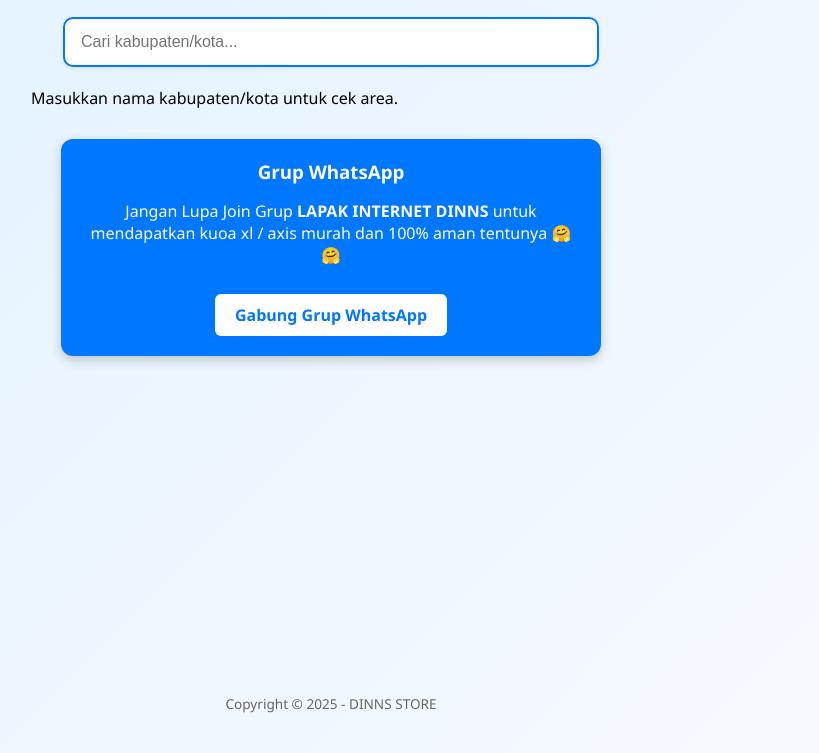
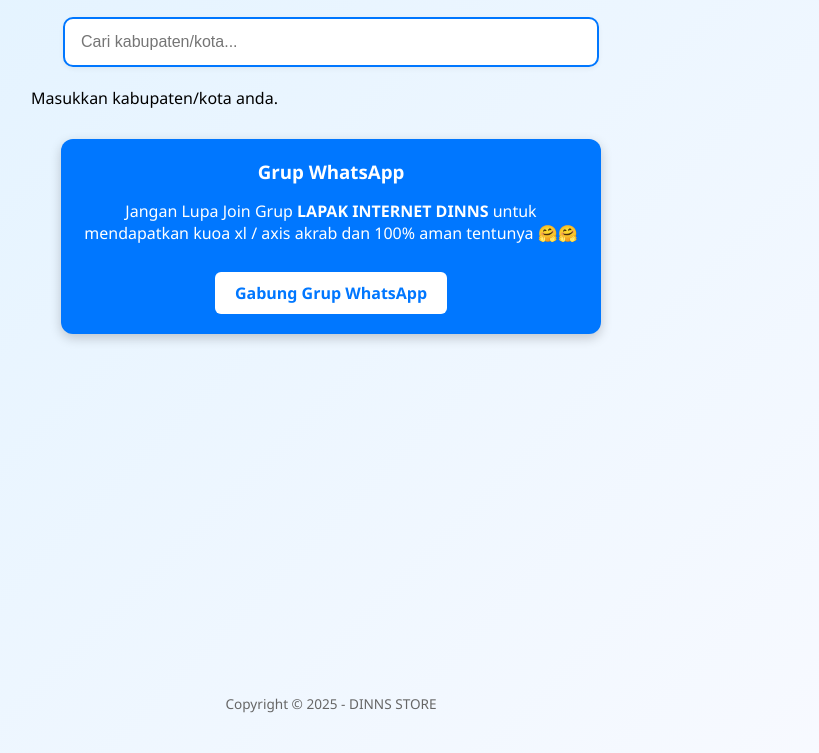
Before and after one commit to Dinn001/cek-area-akrab-xl-axis, a plain HTML site: page index.html in a window 1280 px wide. Shown: the part 87-840 px from the top of the page, without its empty margins (309-1128 px from the left). Drawn offline with Linux system fonts and the light colour scheme.

Commit message:
Update index.html

```diff
--- a/index.html
+++ b/index.html
@@ -102,12 +102,12 @@
   <h1>CEK AREA KUOTA AKRAB XL/AXIS</h1>
   <input type="text" id="searchInput" placeholder="Cari kabupaten/kota..." onkeyup="cekArea()" />
 
-  <div id="results">Masukkan nama kabupaten/kota untuk cek area.</div>
+  <div id="results">Masukkan kabupaten/kota anda.</div>
 
   <!-- Grup WhatsApp -->
   <div id="groupSection">
     <h3>Grup WhatsApp</h3>
-    <p>Jangan Lupa Join Grup <strong>LAPAK INTERNET DINNS</strong> untuk mendapatkan kuoa xl / axis murah dan 100% aman tentunya 🤗🤗</p>
+    <p>Jangan Lupa Join Grup <strong>LAPAK INTERNET DINNS</strong> untuk mendapatkan kuoa xl / axis akrab dan 100% aman tentunya 🤗🤗</p>
     <a href="https://chat.whatsapp.com/Hp9kWDJdqjxIh11OyeSbIa?mode=ac_t"
        target="_blank" rel="noopener noreferrer">
        Gabung Grup WhatsApp
```
